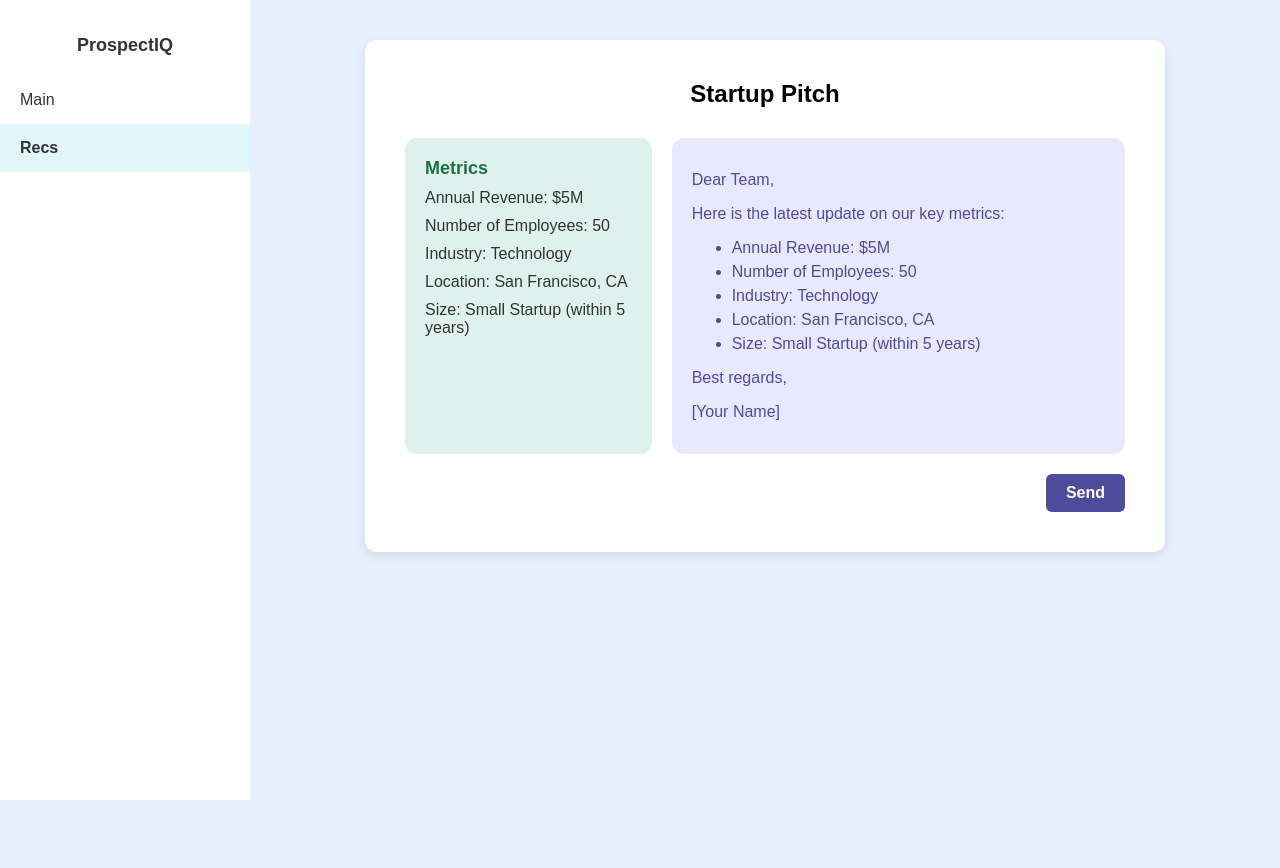
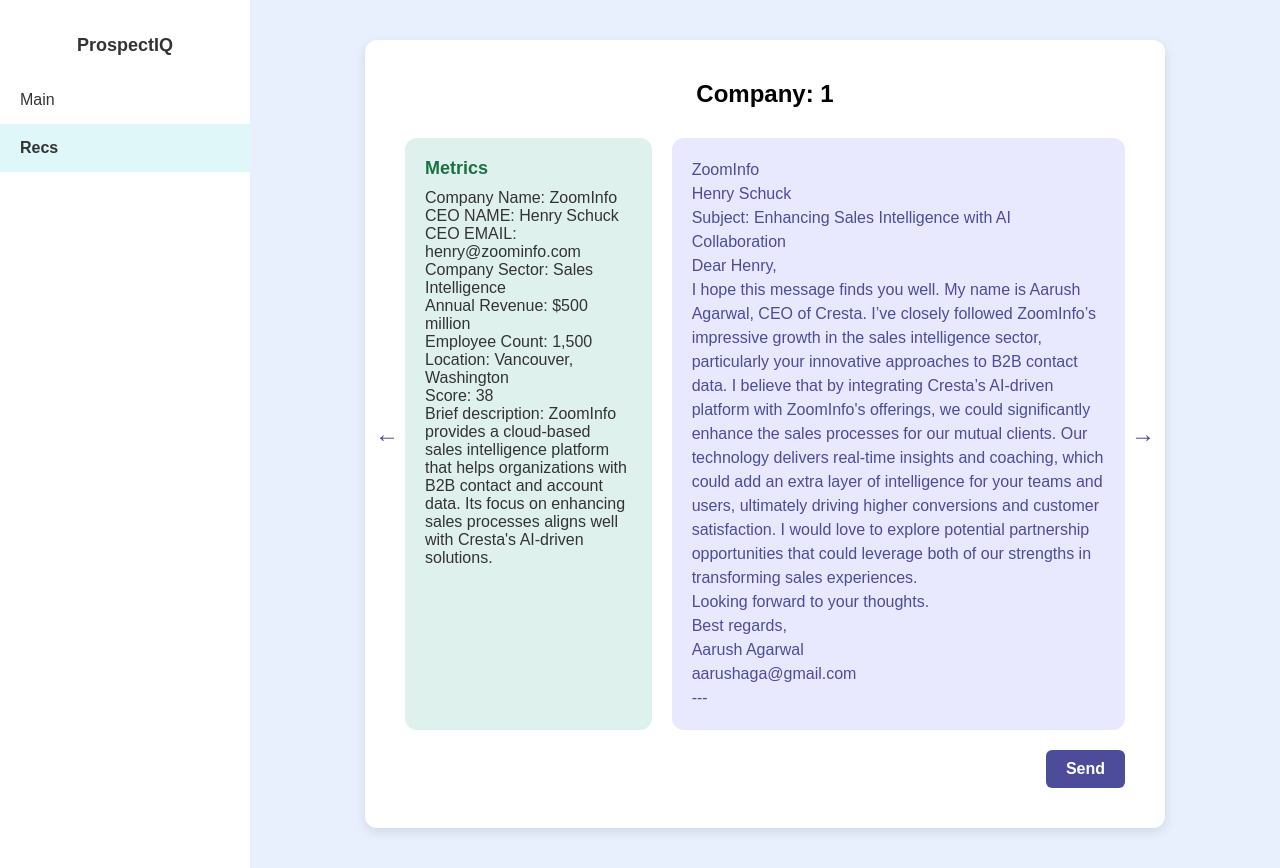
Before and after one commit to AgarwalAarush/prospectiq, a Flask app: page /recs in a window 1280 px wide. Before the commit the page ends 800 px from the top, so only its background shows below. Run offline with Flask 3, Linux system fonts and the light colour scheme.

Commit message:
final update

```diff
--- a/app.py
+++ b/app.py
@@ -4,6 +4,8 @@
 import json
 import os
 import uuid
+
+from src.email_generation import EmailGenerator
 
 app = Flask(__name__)
 app.logger.setLevel(logging.DEBUG)
@@ -18,10 +20,6 @@
 @app.route('/main')
 def main():
     return render_template('main.html')  # This renders the main.html page in the templates folder
-
-@app.route('/recs')
-def recs():
-    return render_template('recs.html')  # This renders the main.html page in the templates folder
 
 @app.route('/google/')
 def google():
@@ -58,6 +56,14 @@
     print("Google User", user)
     return redirect(url_for('main'))
 
+@app.route('/recs')
+def recs():
+    # Load data from JSON file
+    with open('data/backend_output.json') as json_file:
+        data = json.load(json_file)
+    return render_template('recs.html', companiesData=json.dumps(data))  # Convert data to JSON string
+
+
 # Route to handle form submission
 @app.route('/save_data', methods=['POST'])
 def save_data():
@@ -78,18 +84,17 @@
     }
 
     # Save data to a JSON file
-    with open('backend.json', 'w') as json_file:
+    with open('data/backend_input.json', 'w') as json_file:
         json.dump(data, json_file, indent=4)
 
+    generator = EmailGenerator()
+    generator.generate_rec_and_email()
+
+    with open('data/backend_output.json') as json_file:
+        data2 = json.load(json_file)
+
     # Redirect to a success page or render a response
-    return render_template('recs.html')
-
-@app.route('/recs')
-def recs():
-    # Load data from JSON file
-    with open('backend_output.json') as json_file:
-        data = json.load(json_file)
-    return render_template('recs.html', companies=data)
+    return render_template('recs.html', companiesData=json.dumps(data2))
 
 if __name__ == '__main__':
     app.run(debug=True)
--- a/src/email_generation.py
+++ b/src/email_generation.py
@@ -1,6 +1,6 @@
 import re, json
-from read_emails import ReadEmails
-from genai_client import GenAIClient
+from src.read_emails import ReadEmails
+from src.genai_client import GenAIClient
 
 class EmailGenerator:
     def __init__(self) -> None:
--- a/templates/recs.html
+++ b/templates/recs.html
@@ -3,8 +3,9 @@
 <head>
     <meta charset="UTF-8">
     <meta name="viewport" content="width=device-width, initial-scale=1.0">
-    <title>ProspectIQ - Main</title>
+    <title>ProspectIQ - Recommendations</title>
     <style>
+        /* General styling */
         * {
             box-sizing: border-box;
             font-family: Arial, sans-serif;
@@ -68,9 +69,29 @@
             display: flex;
             flex-direction: column;
             align-items: center;
+            position: relative;
         }
 
-        /* Header Styling */
+        /* Card Navigation Styling */
+        .nav-arrow {
+            position: absolute;
+            top: 50%;
+            transform: translateY(-50%);
+            font-size: 24px;
+            cursor: pointer;
+            color: #4c4c9b;
+        }
+        .nav-arrow:hover {
+            color: #333;
+        }
+        .left-arrow {
+            left: 10px;
+        }
+        .right-arrow {
+            right: 10px;
+        }
+
+        /* Card Styling */
         .header {
             text-align: center;
             margin-bottom: 30px;
@@ -81,7 +102,6 @@
             margin: 0;
         }
 
-        /* Card Styling */
         .content {
             display: flex;
             width: 100%;
@@ -101,21 +121,10 @@
             font-size: 18px;
             font-weight: bold;
         }
-        .metric-value {
-            font-size: 32px;
-            font-weight: bold;
-        }
         .metric-item {
             font-size: 16px;
             color: #333;
         }
-        .data-summary-btn {
-            color: #1d7044;
-            text-decoration: underline;
-            font-size: 14px;
-        }
-
-        /* Email Content Styling */
         .email-editor {
             background-color: #e8e9ff;
             color: #4c4c9b;
@@ -124,11 +133,6 @@
             flex: 2;
             font-size: 16px;
             line-height: 1.5;
-            outline: none;
-        }
-        .email-content p,
-        .email-content ul {
-            margin: 10px 0;
         }
         .send-button {
             margin-top: 20px;
@@ -157,45 +161,85 @@
 
 <div class="main-content">
     <div class="container">
-        <!-- Header Section -->
+        <!-- Navigation Arrows -->
+        <div class="nav-arrow left-arrow" onclick="previousCompany()">&larr;</div>
+        <div class="nav-arrow right-arrow" onclick="nextCompany()">&rarr;</div>
+
+        <!-- Content will be populated here by JavaScript -->
         <div class="header">
-            <h1>Startup Pitch</h1>
+            <h1 id="company-name">Startup Pitch</h1>
         </div>
 
-        <!-- Content Section with Metrics and Email -->
         <div class="content">
-            <!-- Left Side: Metrics -->
             <div class="metric-card">
                 <div class="metric-title">Metrics</div>
-                <div class="metric-item">Annual Revenue: $5M</div>
-                <div class="metric-item">Number of Employees: 50</div>
-                <div class="metric-item">Industry: Technology</div>
-                <div class="metric-item">Location: San Francisco, CA</div>
-                <div class="metric-item">Size: Small Startup (within 5 years)</div>
+                <div id="metrics"></div>
             </div>
 
-            <!-- Right Side: Email Content -->
-            <div class="email-editor" contenteditable="true">
-                <div class="email-content">
-                    <p>Dear Team,</p>
-                    <p>Here is the latest update on our key metrics:</p>
-                    <ul>
-                        <li>Annual Revenue: $5M</li>
-                        <li>Number of Employees: 50</li>
-                        <li>Industry: Technology</li>
-                        <li>Location: San Francisco, CA</li>
-                        <li>Size: Small Startup (within 5 years)</li>
-                    </ul>
-                    <p>Best regards,</p>
-                    <p>[Your Name]</p>
-                </div>
+            <div class="email-editor" id="email-content">
+                <p>Dear Team,</p>
             </div>
         </div>
 
-        <!-- Send Button -->
         <button class="send-button">Send</button>
     </div>
 </div>
 
+<script>
+    let currentCompanyIndex = 0;
+
+    // Injected companies data from Flask
+    const companies = {{ companiesData | safe }};
+
+    function formatCompanyData(companyText) {
+        // Convert \n to <br> and split into lines
+        return companyText
+            .split('\n')
+            .filter(line => line.trim())
+            .map(line => `<div class="metric-item">${line}</div>`)
+            .join('');
+    }
+
+    function formatEmailContent(emailText) {
+        // Convert \n to <br> for email content
+        return emailText
+            .split('\n')
+            .filter(line => line.trim())
+            .map(line => `<div class="email-line">${line}</div>`)
+            .join('');
+    }
+
+    function updateContent() {
+        const company = companies[currentCompanyIndex];
+
+        document.getElementById("company-name").innerText = "Company: " + (currentCompanyIndex + 1);
+
+        // Update company info
+        document.getElementById("metrics").innerHTML = formatCompanyData(company.company);
+
+        // Update email content
+        document.getElementById("email-content").innerHTML = formatEmailContent(company.email);
+    }
+
+    function previousCompany() {
+        if (currentCompanyIndex > 0) {
+            currentCompanyIndex--;
+            updateContent();
+        }
+        console.log("Previous company:", currentCompanyIndex);
+    }
+
+    function nextCompany() {
+        if (currentCompanyIndex < companies.length - 1) {
+            currentCompanyIndex++;
+            updateContent();
+        }
+        console.log("Next company:", currentCompanyIndex);
+    }
+
+    // Initialize content with the first company
+    updateContent();
+</script>
+
 </body>
 </html>
```
Also changed, not shown: backend.json (deleted, +0 -7 lines), data/backend_input.json (+4 -4 lines), data/backend_output.json (+20 -20 lines).
